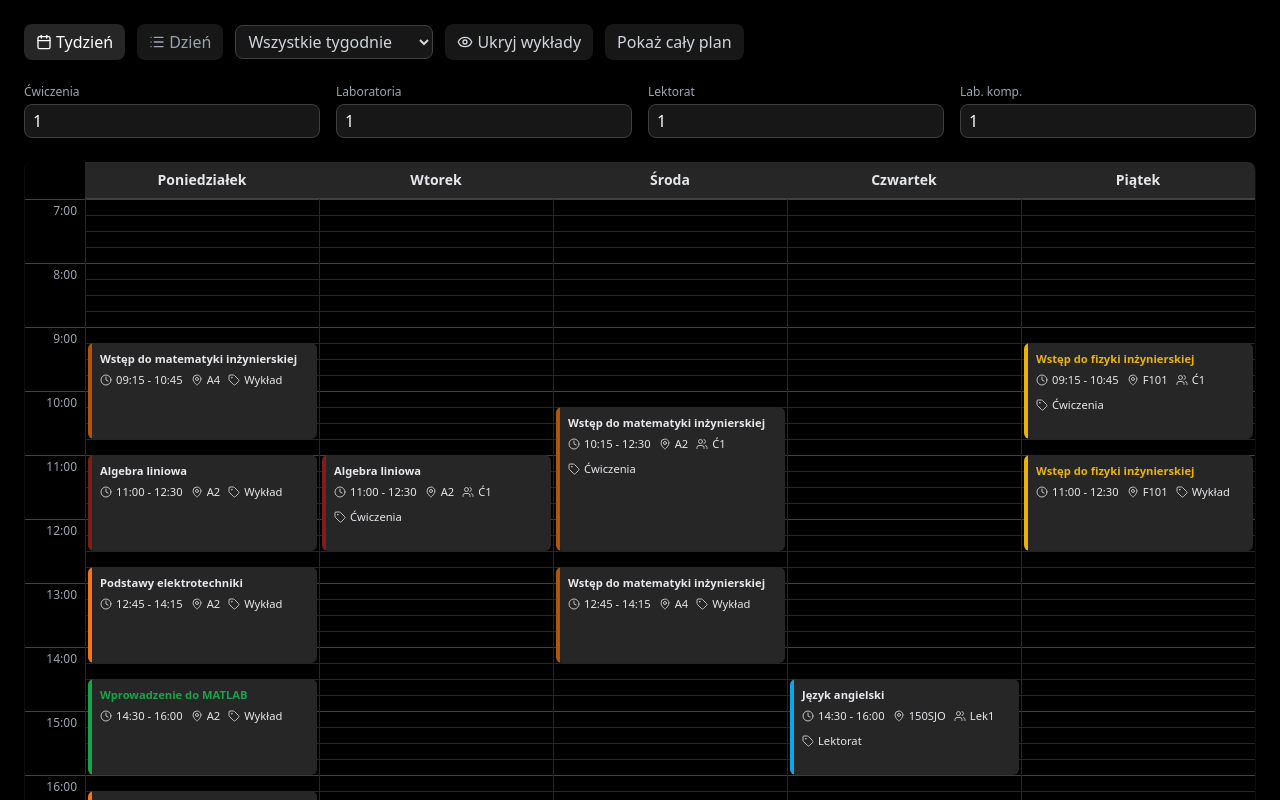
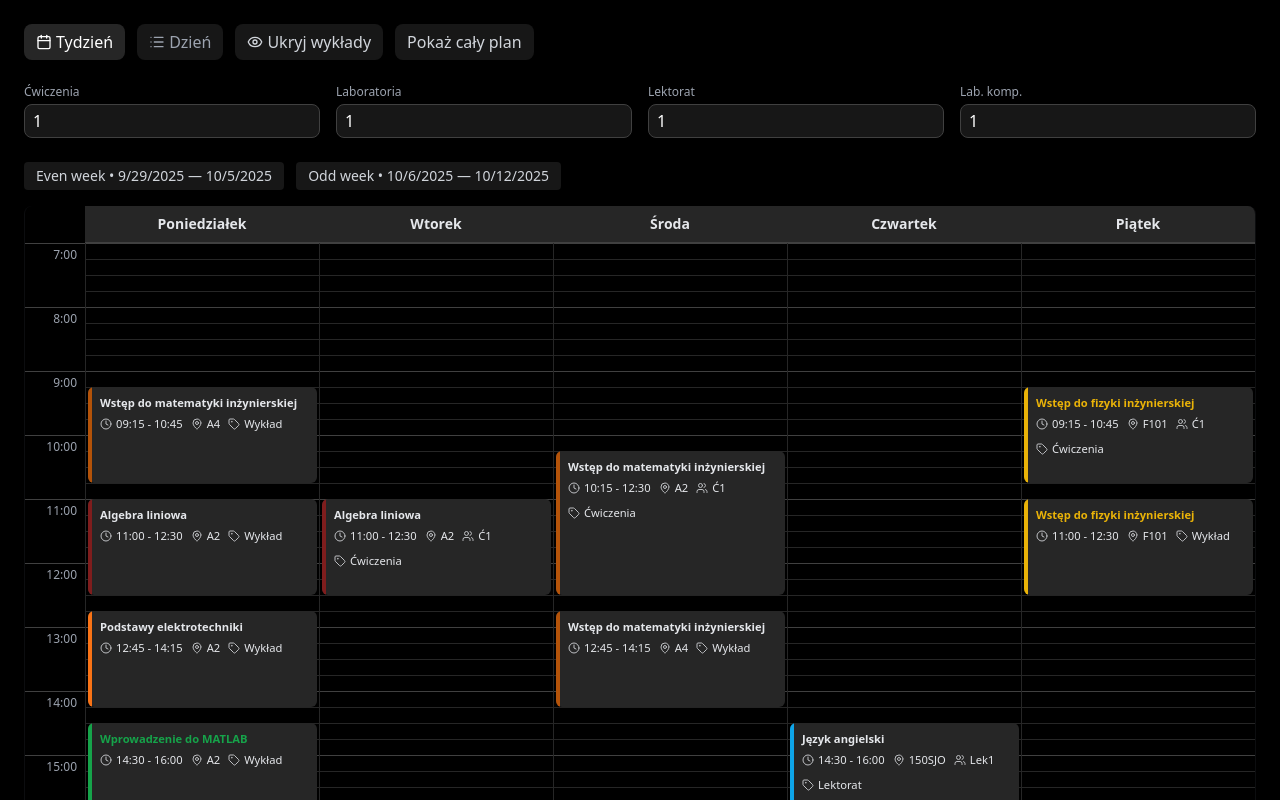
Before and after one commit to CeDwukropek/wieikschedule, a React (Create React App) app: page / in a window 1280 px wide. Shown: the top 800 px of the page. Built offline with nearby package versions, Linux system fonts and the light colour scheme.

Commit message:
working even/odd weeks

```diff
--- a/src/App.js
+++ b/src/App.js
@@ -171,6 +171,45 @@ export default function Timetable() {
     return ev.type?.toLowerCase() === "wykład";
   }
 
+  // --- week / period helpers (auto parity + date ranges) ---
+  function getISOWeekNumber(d) {
+    const date = new Date(Date.UTC(d.getFullYear(), d.getMonth(), d.getDate()));
+    const dayNum = date.getUTCDay() || 7;
+    date.setUTCDate(date.getUTCDate() + 4 - dayNum);
+    const yearStart = new Date(Date.UTC(date.getUTCFullYear(), 0, 1));
+    return Math.ceil(((date - yearStart) / 86400000 + 1) / 7);
+  }
+
+  function weekStart(date) {
+    const d = new Date(date);
+    const day = d.getDay(); // 0 (Sun) .. 6
+    const diff = (day === 0 ? -6 : 1) - day; // shift to Monday
+    d.setDate(d.getDate() + diff);
+    d.setHours(0, 0, 0, 0);
+    return d;
+  }
+
+  function formatDate(d) {
+    return d.toLocaleDateString();
+  }
+
+  const today = new Date();
+  const thisWeekStart = weekStart(today);
+  const thisWeekEnd = new Date(thisWeekStart);
+  thisWeekEnd.setDate(thisWeekEnd.getDate() + 6);
+  const nextWeekStart = new Date(thisWeekStart);
+  nextWeekStart.setDate(nextWeekStart.getDate() + 7);
+  const nextWeekEnd = new Date(nextWeekStart);
+  nextWeekEnd.setDate(nextWeekEnd.getDate() + 6);
+
+  const currentParity = getISOWeekNumber(today) % 2 === 0 ? "even" : "odd";
+  const nextParity = currentParity === "even" ? "odd" : "even";
+  const currentRange = `${formatDate(thisWeekStart)} — ${formatDate(
+    thisWeekEnd
+  )}`;
+  const nextRange = `${formatDate(nextWeekStart)} — ${formatDate(nextWeekEnd)}`;
+  // --- end helpers ---
+
   return (
     <div className="min-h-screen bg-black text-white p-6">
       {/* --- Kontrolki --- */}
@@ -196,16 +235,6 @@ export default function Timetable() {
         >
           <List className="w-4 h-4" /> Dzień
         </button>
-
-        <select
-          value={weekParity}
-          onChange={(e) => setWeekParity(e.target.value)}
-          className="bg-neutral-900 text-gray-300 border border-neutral-700 rounded-lg px-2 py-1"
-        >
-          <option value="all">Wszystkie tygodnie</option>
-          <option value="odd">Tygodnie nieparzyste</option>
-          <option value="even">Tygodnie parzyste</option>
-        </select>
 
         <button
           onClick={() => setHideLectures(!hideLectures)}
@@ -270,6 +299,31 @@ export default function Timetable() {
         handleGroupChange={handleGroupChange}
       />
 
+      {/* --- Current period bar: auto parity + next week --- */}
+      <div className="flex gap-3 items-center mb-4">
+        <button
+          onClick={() => setWeekParity(currentParity)}
+          className={`px-3 py-1 rounded text-sm ${
+            weekParity === currentParity
+              ? "bg-neutral-800"
+              : "bg-neutral-900 text-gray-300"
+          }`}
+        >
+          {currentParity === "even" ? "Even week" : "Odd week"} • {currentRange}
+        </button>
+
+        <button
+          onClick={() => setWeekParity(nextParity)}
+          className={`px-3 py-1 rounded text-sm ${
+            weekParity === nextParity
+              ? "bg-neutral-800"
+              : "bg-neutral-900 text-gray-300"
+          }`}
+        >
+          {nextParity === "even" ? "Even week" : "Odd week"} • {nextRange}
+        </button>
+      </div>
+
       {/* --- Widok planu --- */}
       {viewMode === "week" ? (
         // key causes WeekView to unmount/remount when weekParity changes
--- /dev/null
+++ b/src/FAQ.js
@@ -0,0 +1,54 @@
+import { useState } from "react";
+
+const ITEMS = [
+  {
+    q: "How do I save my group inputs?",
+    a: "Group inputs are saved per browser profile automatically. They persist across refreshes for 60 days.",
+  },
+  {
+    q: "How is week parity determined?",
+    a: "Parity is detected automatically using the ISO week number. You can override it with the buttons in the period bar or from the mobile menu.",
+  },
+  {
+    q: "Why some subject colours are not visible?",
+    a: "Colors provided as Tailwind classes require those classes to be present in the build. Use hex color values in timetable data if you want reliable colours without changing Tailwind config.",
+  },
+  {
+    q: "How do I report broken or duplicate events?",
+    a: "Edit your source timetable data (src/timetable.js). Make sure each event has a unique id to avoid rendering duplicates.",
+  },
+];
+
+export default function FAQ() {
+  const [open, setOpen] = useState(null);
+
+  return (
+    <section className="mt-8 pt-6 border-t border-neutral-800 text-gray-200">
+      <h2 className="text-lg font-semibold mb-3">FAL</h2>
+
+      <div className="space-y-2">
+        {ITEMS.map((it, i) => {
+          const isOpen = open === i;
+          return (
+            <div key={i} className="bg-neutral-900 rounded-md overflow-hidden">
+              <button
+                onClick={() => setOpen(isOpen ? null : i)}
+                className="w-full flex items-center justify-between px-4 py-3 text-left"
+                aria-expanded={isOpen}
+              >
+                <span className="font-medium">{it.q}</span>
+                <span className="text-sm text-gray-400">
+                  {isOpen ? "−" : "+"}
+                </span>
+              </button>
+
+              {isOpen ? (
+                <div className="px-4 pb-3 text-sm text-gray-300">{it.a}</div>
+              ) : null}
+            </div>
+          );
+        })}
+      </div>
+    </section>
+  );
+}
--- a/src/FloatingMenu.js
+++ b/src/FloatingMenu.js
@@ -88,19 +88,6 @@ export default function FloatingMenu({
             </div>
           </div>
 
-          <div>
-            <div className="text-xs text-gray-400 mb-2">Tydzień</div>
-            <select
-              value={weekParity}
-              onChange={(e) => setWeekParity(e.target.value)}
-              className="w-full bg-neutral-900 text-gray-300 border border-neutral-700 rounded-lg px-2 py-1"
-            >
-              <option value="all">Wszystkie tygodnie</option>
-              <option value="odd">Tygodnie nieparzyste</option>
-              <option value="even">Tygodnie parzyste</option>
-            </select>
-          </div>
-
           <div className="flex gap-2">
             <button
               onClick={() => setHideLectures((s) => !s)}
```
